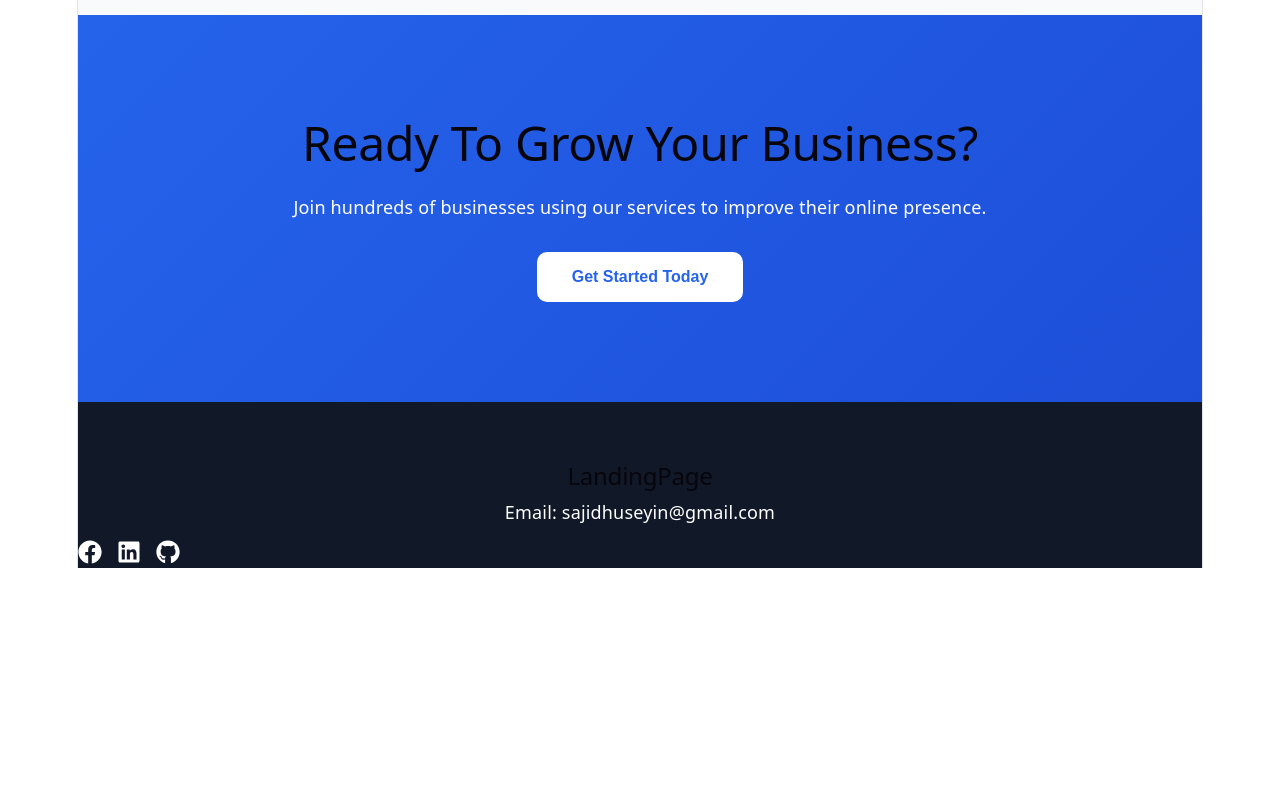
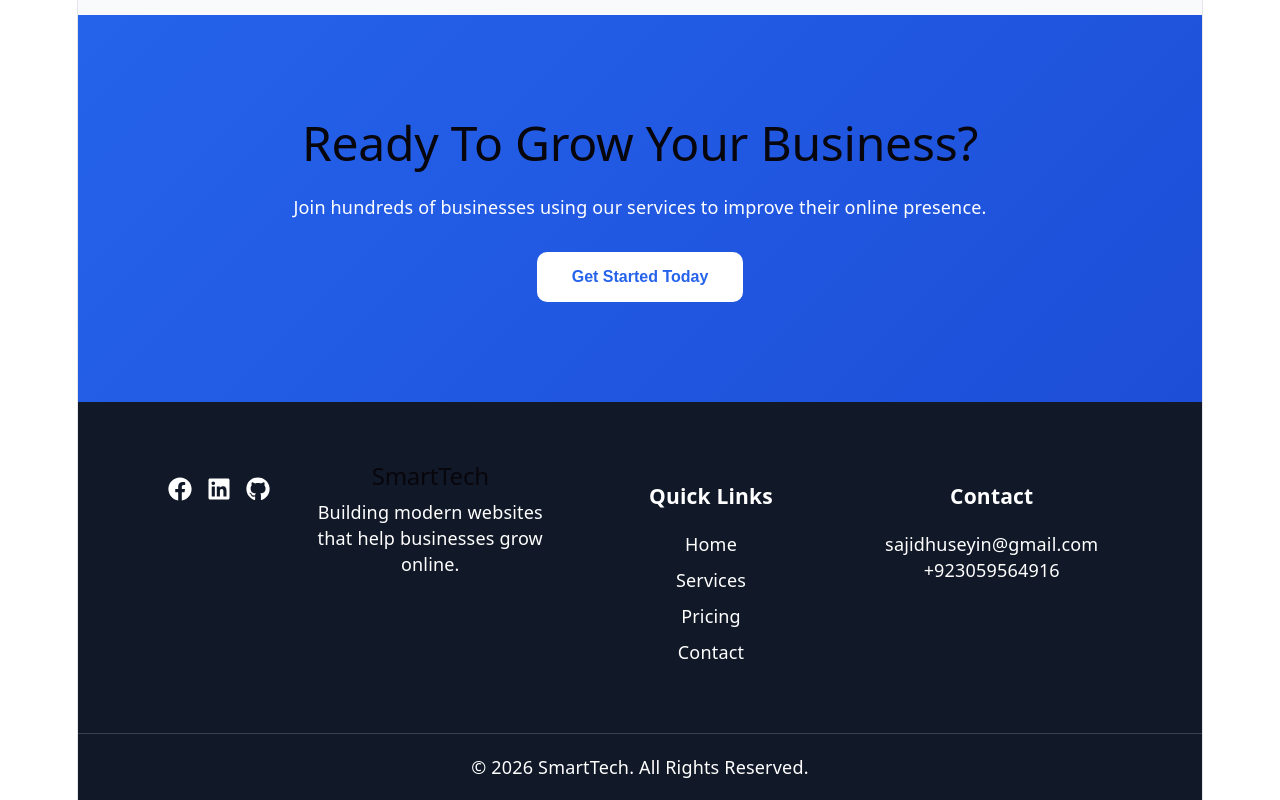
Before and after one commit to Sajidhuseyin/react-landing-page, a React (Vite) app: page / in a window 1280 px wide. Shown: the part 3599-4399 px from the top of the page. Before the commit the page ends 4167 px from the top, so only its background shows below. Built offline with nearby package versions, Linux system fonts and the light colour scheme.

Commit message:
improve footer and social media links

```diff
--- a/src/components/Footer.tsx
+++ b/src/components/Footer.tsx
@@ -1,20 +1,16 @@
- import {
+  import {
   FaFacebook,
   FaLinkedin,
-  FaGithub
+  FaGithub,
 } from "react-icons/fa";
 
-import "../styles/Footer.css";
+ import "../styles/Footer.css";
 
 function Footer() {
   return (
     <footer id="contact" className="footer">
-
-      <h2>LandingPage</h2>
-
-      <p>Email: sajidhuseyin@gmail.com</p>
-
-      <div className="social-icons">
+      <div className="footer-content">
+        <div className="social-icons">
 
         <a
           href="https://facebook.com/sajidhuseyin1"
@@ -33,7 +29,7 @@ function Footer() {
         </a>
 
         <a
-          href="https://github.com/Sajidhuseyin"
+          href="https://github.com/sajidhuseyin"
           target="_blank"
           rel="noopener noreferrer"
         >
@@ -42,6 +38,35 @@ function Footer() {
 
       </div>
 
+        <div className="footer-brand">
+          <h2>SmartTech</h2>
+          <p>
+            Building modern websites that help
+            businesses grow online.
+          </p>
+        </div>
+
+        <div className="footer-links">
+          <h3>Quick Links</h3>
+          <ul>
+            <li>Home</li>
+            <li>Services</li>
+            <li>Pricing</li>
+            <li>Contact</li>
+          </ul>
+        </div>
+
+        <div className="footer-contact">
+          <h3>Contact</h3>
+          <p>sajidhuseyin@gmail.com</p>
+          <p>+923059564916</p>
+        </div>
+
+      </div>
+
+      <div className="footer-bottom">
+        © 2026 SmartTech. All Rights Reserved.
+      </div>
     </footer>
   );
 }
```
Also changed, not shown: src/styles/Footer.css (line endings or trailing spaces).
